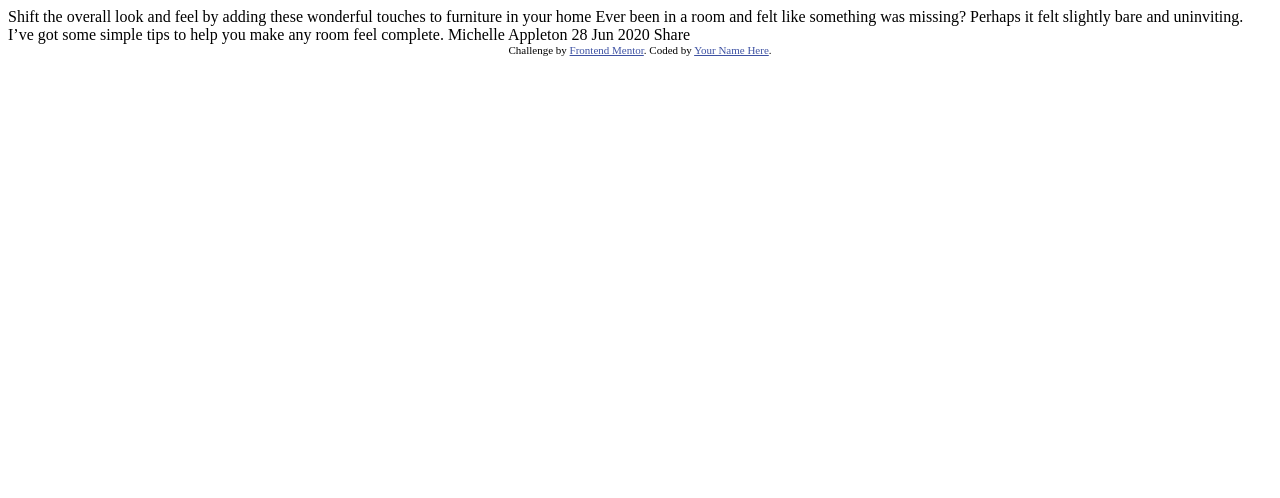
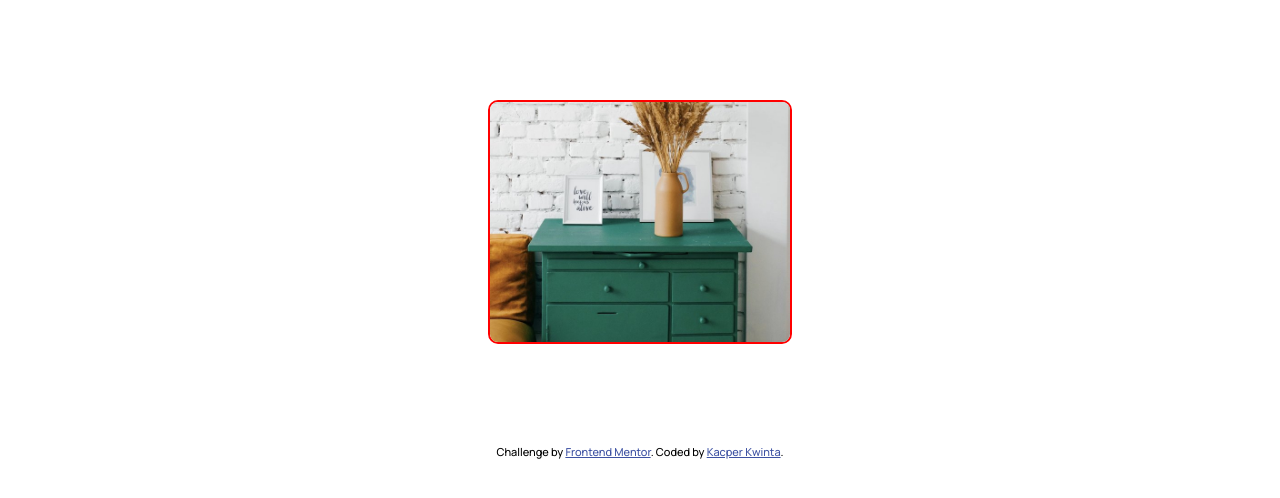
Before and after one commit to kacperkwinta/Article-preview-component, a plain HTML site: page index.html in a window 1280 px wide. Drawn offline with nearby package versions, Linux system fonts and the light colour scheme.

Commit message:
basic styles applied

```diff
--- a/index.html
+++ b/index.html
@@ -1,36 +1,54 @@
 <!DOCTYPE html>
 <html lang="en">
-<head>
-  <meta charset="UTF-8">
-  <meta name="viewport" content="width=device-width, initial-scale=1.0"> <!-- displays site properly based on user's device -->
+  <head>
+    <meta charset="UTF-8" />
+    <meta name="viewport" content="width=device-width, initial-scale=1.0" />
+    <link
+      rel="icon"
+      type="image/png"
+      sizes="32x32"
+      href="./images/favicon-32x32.png"
+    />
+    <title>Frontend Mentor | Article preview component</title>
+    <!-- GOOGLE FONTS -->
+    <link rel="preconnect" href="https://fonts.googleapis.com" />
+    <link rel="preconnect" href="https://fonts.gstatic.com" crossorigin />
+    <link
+      href="https://fonts.googleapis.com/css2?family=Manrope:wght@500;700&display=swap"
+      rel="stylesheet"
+    />
+    <!-- CSS -->
+    <link rel="stylesheet" href="style.css" />
+  </head>
+  <body>
 
-  <link rel="icon" type="image/png" sizes="32x32" href="./images/favicon-32x32.png">
+    <article>
 
-  <title>Frontend Mentor | Article preview component</title>
+      <img class="article-img" src="images/drawers.jpg" alt="">
+    </article>
 
-  <!-- Feel free to remove these styles or customise in your own stylesheet 👍 -->
-  <style>
-    .attribution { font-size: 11px; text-align: center; }
-    .attribution a { color: hsl(228, 45%, 44%); }
-  </style>
-</head>
-<body>
 
-  Shift the overall look and feel by adding these wonderful
-  touches to furniture in your home
+    <!-- Shift the overall look and feel by adding these wonderful touches to
+    furniture in your home Ever been in a room and felt like something was
+    missing? Perhaps it felt slightly bare and uninviting. I’ve got some simple
+    tips to help you make any room feel complete. Michelle Appleton 28 Jun 2020
+    Share -->
 
-  Ever been in a room and felt like something was missing? Perhaps
-  it felt slightly bare and uninviting. I’ve got some simple tips
-  to help you make any room feel complete.
+    <footer class="attribution">
+      Challenge by
+      <a href="https://www.frontendmentor.io?ref=challenge" target="_blank"
+        >Frontend Mentor</a
+      >. Coded by <a href="https://github.com/kacperkwinta">Kacper Kwinta</a>.
+    </footer>
 
-  Michelle Appleton
-  28 Jun 2020
-
-  Share
-
-  <div class="attribution">
-    Challenge by <a href="https://www.frontendmentor.io?ref=challenge" target="_blank">Frontend Mentor</a>.
-    Coded by <a href="#">Your Name Here</a>.
-  </div>
-</body>
+    <!-- Ionicons  -->
+    <script
+      type="module"
+      src="https://unpkg.com/ionicons@5.5.2/dist/ionicons/ionicons.esm.js"
+    ></script>
+    <script
+      nomodule
+      src="https://unpkg.com/ionicons@5.5.2/dist/ionicons/ionicons.js"
+    ></script>
+  </body>
 </html>
--- /dev/null
+++ b/style.css
@@ -0,0 +1,47 @@
+:root {
+  --clr-one: hsl(217, 19%, 35%);
+  --clr-two: hsl(214, 17%, 51%);
+  --clr-three: hsl(212, 23%, 69%);
+  --clr-four: hsl(210, 46%, 95%);
+}
+
+* {
+  margin: 0;
+  padding: 0;
+  box-sizing: border-box;
+}
+
+html {
+  font-family: "Manrope", sans-serif;
+  font-size: 62.5%;
+}
+
+body {
+  font-size: 1.3rem;
+}
+
+article {
+  margin: 10rem auto;
+  border: 2px solid red;
+  width: fit-content;
+  border-radius: 10px;
+  overflow: hidden;
+
+  display: flex;
+  align-items: center;
+  justify-content: center;
+}
+
+.article-img {
+  width: 30rem;
+}
+
+/* Footer */
+.attribution {
+  font-size: 11px;
+  text-align: center;
+}
+
+.attribution a {
+  color: hsl(228, 45%, 44%);
+}
```
